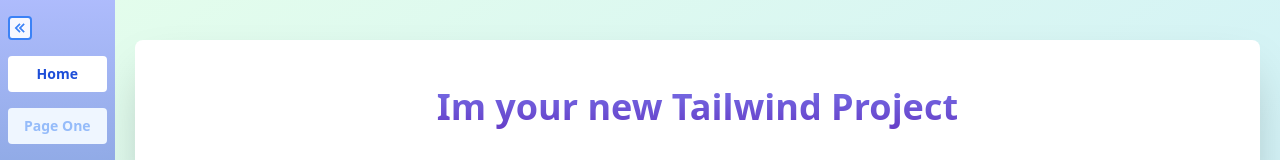
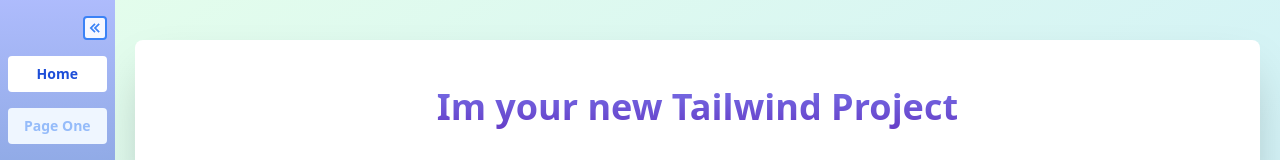
Before and after one commit to PaulHaze/nextjs-tailwind-tutorial-starter, a Next.js app: page / in a window 1280 px wide. Shown: the top 160 px of the page. Built offline with nearby package versions, Linux system fonts and the light colour scheme.

Commit message:
add animation to side bar component

```diff
--- a/components/Nav/NavBar.js
+++ b/components/Nav/NavBar.js
@@ -7,17 +7,22 @@
 import { routes } from '../../routes';
 
 export function NavBar() {
-  const [showHideNav, setShowHideNav] = useState(true);
+  const [showNav, setShowNav] = useState(true);
 
-  const handleNavClick = () => setShowHideNav(prev => !prev);
+  const handleNavClick = () => setShowNav(prev => !prev);
 
   const renderRoutes = routes.map(r => (
     <NavLink key={r.key} linkRef={r.path} linkText={r.label} />
   ));
   return (
-    <nav className="min-h-screen sticky top-0 p-5 px-2 py-4 bg-gradient-to-b from-indigo-300/90 to-sky-800/90">
-      <div className="flex w-full">
-        {showHideNav ? (
+    <nav
+      className={`min-h-screen relative top-0 ${
+        showNav ? 'left-0' : '-left-[75px]'
+      } ease-in-out duration-300 p-5 px-2 py-4 bg-gradient-to-b from-indigo-300/90 to-sky-800/90 `}
+    >
+      {/* SHOW HIDE BUTTON */}
+      <div className="flex justify-end">
+        {showNav ? (
           <BiChevronsLeft
             onClick={handleNavClick}
             className="w-6 h-6 text-blue-500 bg-[rgba(255,255,255,0.9)] border-2 border-blue-500 rounded"
@@ -29,7 +34,14 @@
           />
         )}
       </div>
-      <ul className={`w-full ${!showHideNav && 'hidden'}`}>{renderRoutes}</ul>
+      {/* ROUTES */}
+      <ul
+        className={`opacity-1 transition-all duration-500 ${
+          !showNav && 'opacity-0'
+        }`}
+      >
+        {renderRoutes}
+      </ul>
     </nav>
   );
 }
```
